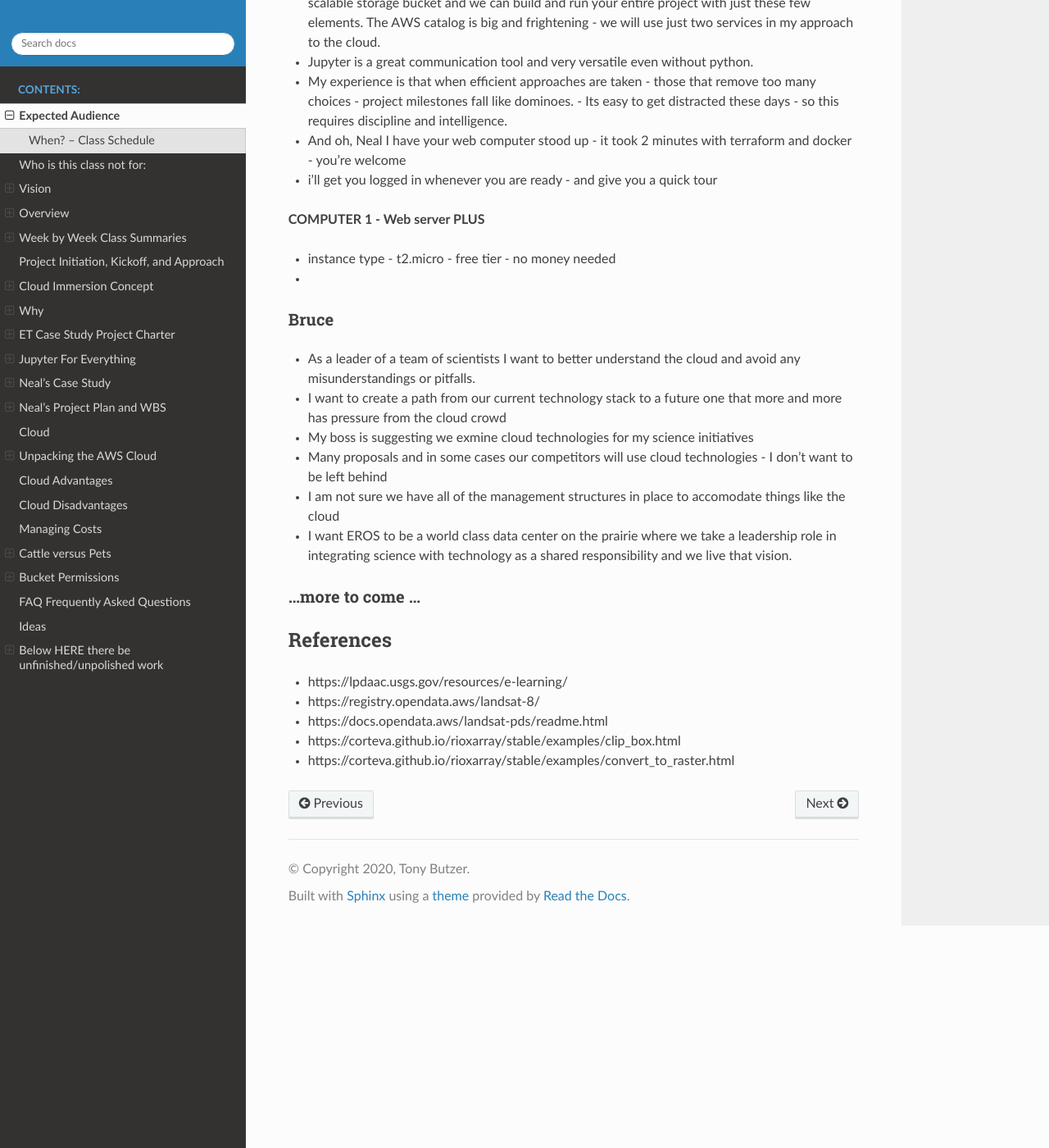
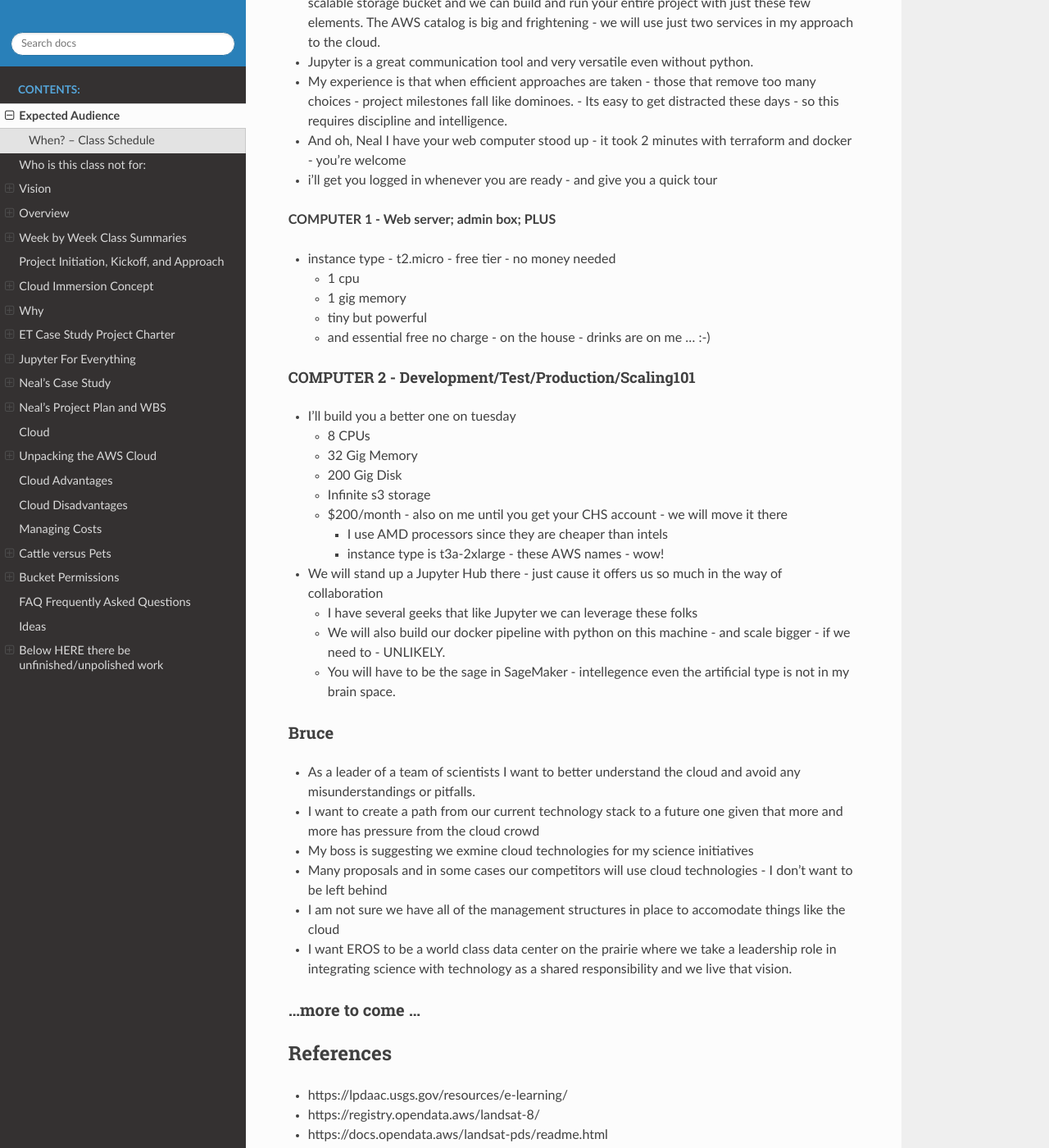
Before and after one commit to tonybutzer/harmony, a Sphinx documentation site: the page built from documentation/source/00define_ET.md, in a window 1280 px wide and 1400 px high, scrolled down 6212 px. Shown: the whole window at 82% size. Built offline with Sphinx 7.4.7 and the Read the Docs theme 2.0.0, drawn with Linux system fonts in a browser that asks for light colours; pages that are not in the unit, such as notebooks, are missing from menus.

Commit message:
automatic git update from Makefile

```diff
--- a/documentation/source/00define_ET.md
+++ b/documentation/source/00define_ET.md
@@ -228,14 +228,32 @@ So, there are several aspects that I'm interested in.
 - And oh, Neal I have your web computer stood up - it took 2 minutes with terraform and docker - you're welcome
 - i'll get you logged in whenever you are ready - and give you a quick tour
 
-**COMPUTER 1 - Web server PLUS**
+**COMPUTER 1 - Web server; admin box; PLUS**
 - instance type - t2.micro - free tier - no money needed
--
+	- 1 cpu
+	- 1 gig memory
+	- tiny but powerful
+	- and essential free no charge - on the house - drinks are on me ... :-)
+
+#### COMPUTER 2 - Development/Test/Production/Scaling101
+- I'll build you a better one on tuesday
+	- 8 CPUs
+	- 32 Gig Memory
+	- 200 Gig Disk
+	- Infinite s3 storage
+	- $200/month - also on me until you get your CHS account - we will move it there
+		- I use AMD processors since they are cheaper than intels
+		- instance type is t3a-2xlarge - these AWS names - wow!
+
+- We will stand up a Jupyter Hub there - just cause it offers us so much in the way of collaboration
+	- I have several geeks that like Jupyter we can leverage these folks
+	- We will also build our docker pipeline with python on this machine - and scale bigger - if we need to - UNLIKELY.
+	- You will have to be the sage in SageMaker - intellegence even the artificial type is not in my brain space.
 
 
 ### Bruce
 - As a leader of a team of scientists I want to better understand the cloud and avoid any misunderstandings or pitfalls.
-- I want to create a path from our current technology stack to a future one that more and more has pressure from the cloud crowd
+- I want to create a path from our current technology stack to a future one given that more and more has pressure from the cloud crowd
 - My boss is suggesting we exmine cloud technologies for my science initiatives
 - Many proposals and in some cases our competitors will use cloud technologies - I don't want to be left behind
 - I am not sure we have all of the management structures in place to accomodate things like the cloud
```
